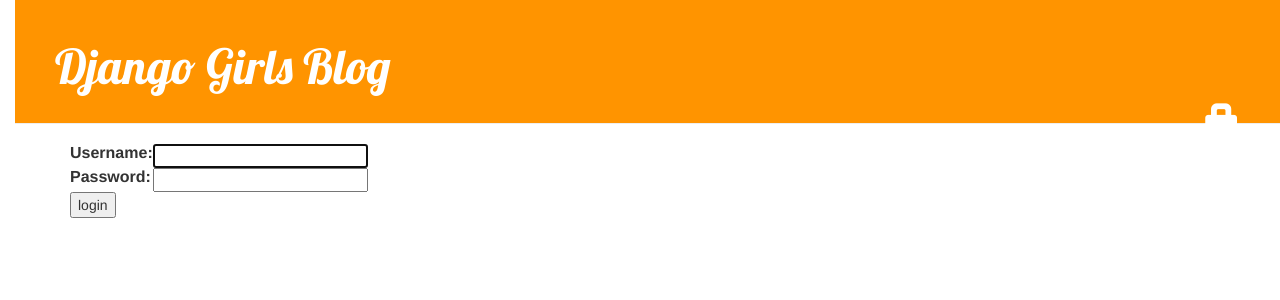
After one commit to multicalor/my-first-blog, a Django app: page /accounts/login/ in a window 1280 px wide. The commit adds this page. Shown: the top 300 px of the page. Run offline with Django 3.2, Linux system fonts and the light colour scheme; some libraries are stand-ins or nearby versions.

Commit message:
Added to tamplate login/logout page.

```diff
--- a/blog/templates/blog/base.html
+++ b/blog/templates/blog/base.html
@@ -15,6 +15,9 @@
            {% if user.is_authenticated %}
                 <a href="{% url 'post_new' %}" class="top-menu"><span class="glyphicon glyphicon-plus"></span></a>
                 <a href="{% url 'post_draft_list' %}" class="top-menu"><span class="glyphicon glyphicon-edit"></span></a>
+                <p class="top-menu">Hello {{ user.username }} <small>(<a href="{% url 'logout' %}">Log out</a>)</small></p>
+           {% else %}
+                <a href="{% url 'login' %}" class="top-menu"><span class="glyphicon glyphicon-lock"></span></a>
            {% endif %}
         </div>
         <div class="content container">
--- /dev/null
+++ b/blog/templates/registration/login.html
@@ -0,0 +1,24 @@
+{% extends "blog/base.html" %}
+
+{% block content %}
+    {% if form.errors %}
+        <p>Your username and password didn't match. Please try again.</p>
+    {% endif %}
+
+    <form method="post" action="{% url 'login' %}">
+    {% csrf_token %}
+        <table>
+        <tr>
+            <td>{{ form.username.label_tag }}</td>
+            <td>{{ form.username }}</td>
+        </tr>
+        <tr>
+            <td>{{ form.password.label_tag }}</td>
+            <td>{{ form.password }}</td>
+        </tr>
+        </table>
+
+        <input type="submit" value="login" />
+        <input type="hidden" name="next" value="{{ next }}" />
+    </form>
+{% endblock %}
--- a/blog/views.py
+++ b/blog/views.py
@@ -7,7 +7,7 @@ from django.contrib.auth.decorators import login_required
 
 
 def post_list(request):
-    posts = Post.objects.filter(published_date__lte=timezone.now()).order_by('published_date')
+    posts = Post.objects.filter(published_date__lte=timezone.now()).order_by('-published_date')
     return render(request, 'blog/post_list.html', {'posts': posts})
 
 
--- a/mysite/settings.py
+++ b/mysite/settings.py
@@ -120,3 +120,4 @@ USE_TZ = True
 
 STATIC_URL = '/static/'
 STATIC_ROOT = os.path.join(BASE_DIR, 'static')
+LOGIN_REDIRECT_URL = '/'
--- a/mysite/urls.py
+++ b/mysite/urls.py
@@ -16,8 +16,11 @@ Including another URLconf
 from django.contrib import admin
 from django.urls import path, include
 
+from django.contrib.auth import views
+
 urlpatterns = [
     path('admin/', admin.site.urls),
-
+    path('accounts/login/', views.LoginView.as_view(), name='login'),
+    path('accounts/logout/', views.LogoutView.as_view(next_page='/'), name='logout'),
     path('', include('blog.urls')),
 ]
```
Also changed, not shown: blog/templates/blog/registration/login.html (deleted).
